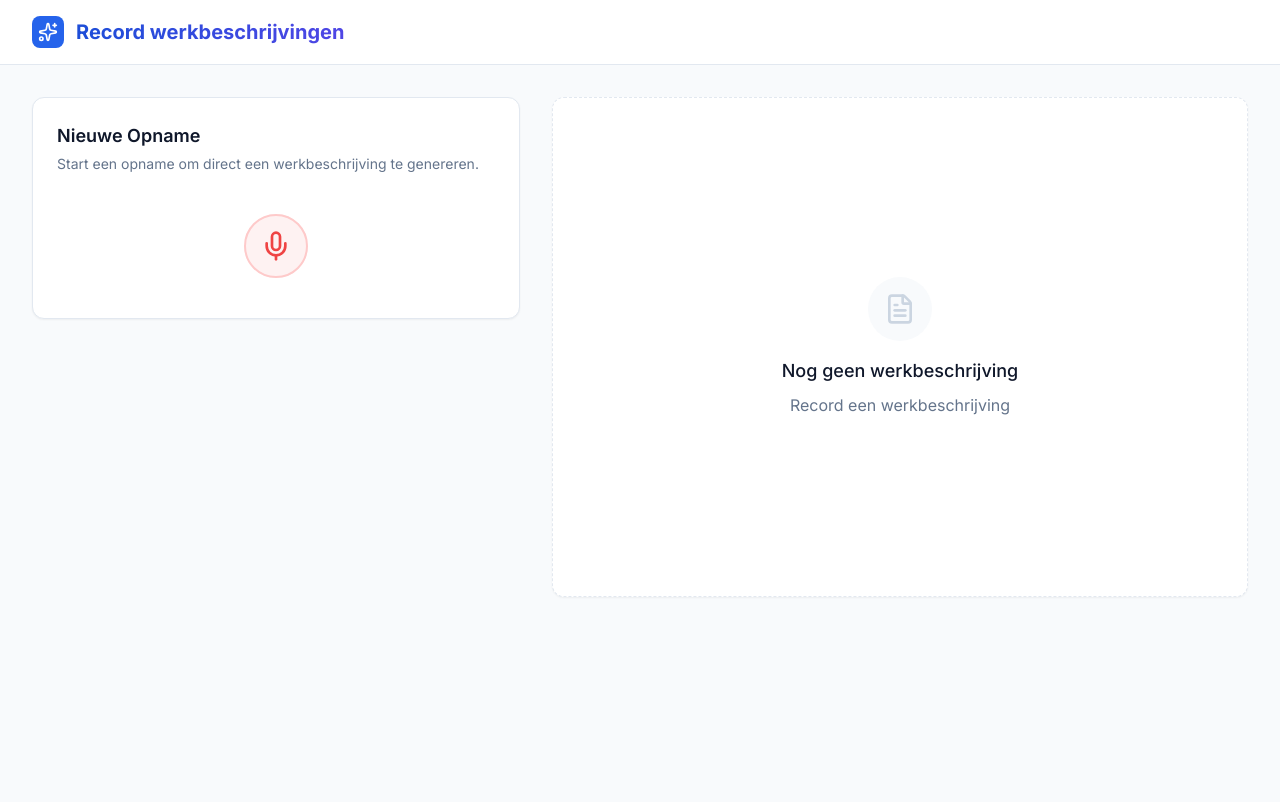
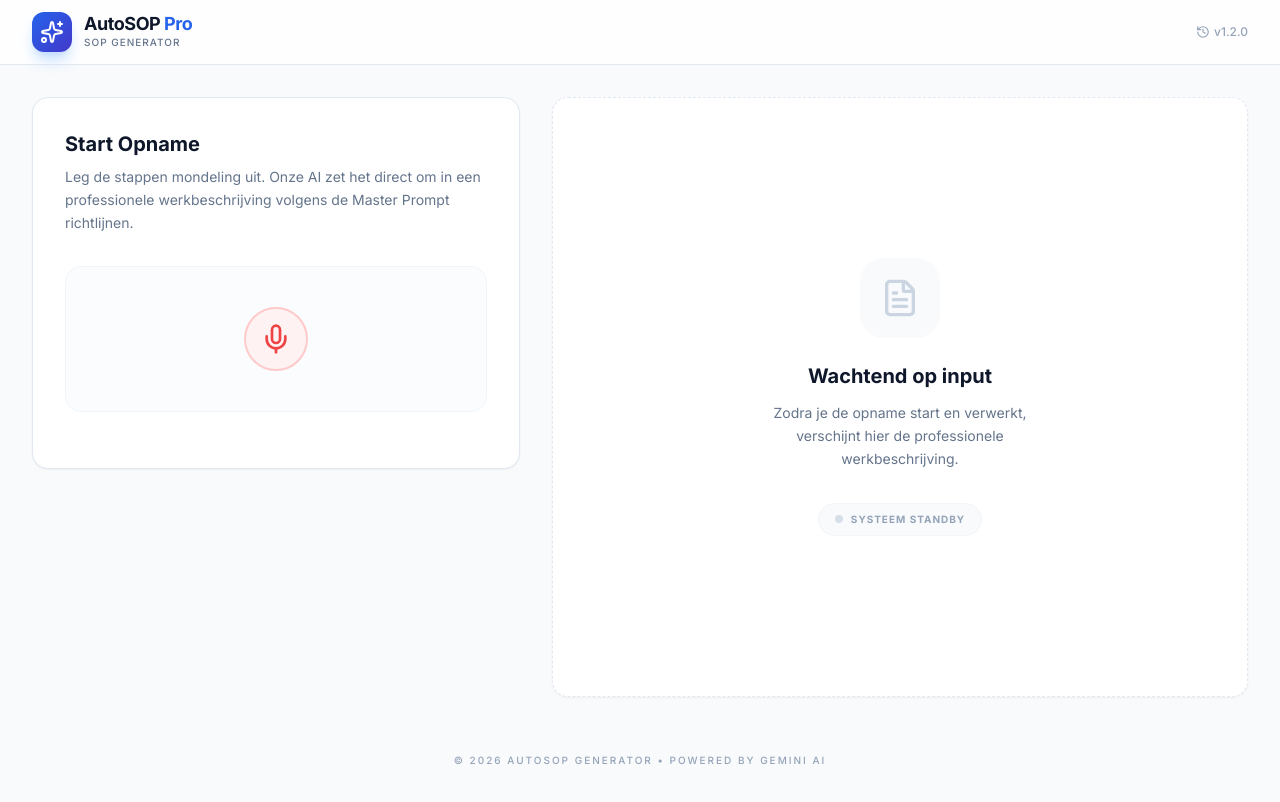
Before and after one commit to erikmeijer72/werkbeschrijvingen, a React (Vite) app: page / in a window 1280 px wide. Shown: the top 802 px of the page. Built offline with nearby package versions, Linux system fonts and the light colour scheme.

Commit message:
AI Studio update 2026-01-10 11:32

```diff
--- a/App.tsx
+++ b/App.tsx
@@ -1,5 +1,6 @@
+
 import React, { useState } from 'react';
-import { Loader2, Sparkles, AlertTriangle, FileText, Mail, Send } from 'lucide-react';
+import { Loader2, Sparkles, AlertTriangle, FileText, Mail, Send, History, CheckCircle2 } from 'lucide-react';
 import FileUploader from './components/FileUploader';
 import SopDisplay from './components/SopDisplay';
 import { generateSOP } from './services/geminiService';
@@ -47,7 +48,7 @@ function App() {
     } catch (err: any) {
       console.error(err);
       setStatus(FileStatus.ERROR);
-      setError(err.message || "An unexpected error occurred while processing the file.");
+      setError(err.message || "Er is een onverwachte fout opgetreden bij het verwerken.");
     }
   };
 
@@ -64,7 +65,6 @@ function App() {
       setEmailStatus('copied');
       setTimeout(() => setEmailStatus('idle'), 4000);
 
-      // Try to find the title in the markdown result (first line starting with #)
       const lines = result.split('\n');
       const titleLine = lines.find(line => line.trim().startsWith('# '));
       const cleanTitle = titleLine
@@ -72,12 +72,11 @@ function App() {
         : `Werkbeschrijving - ${new Date().toLocaleDateString('nl-NL')}`;
 
       const subject = encodeURIComponent(cleanTitle);
-      const body = "";
+      const body = encodeURIComponent("Zie de bijgevoegde werkbeschrijving (gekopieerd naar klembord).\n\nMet vriendelijke groet,");
 
       return { subject, body };
     } catch (err) {
       console.error('Failed to copy text: ', err);
-      alert('Kon tekst niet kopiëren naar klembord. Kopieer handmatig.');
       return null;
     }
   };
@@ -85,128 +84,164 @@ function App() {
   const handleSendEmail = async () => {
     const data = await prepareEmailData();
     if (!data) return;
-
     window.location.href = `mailto:${DEFAULT_RECIPIENT}?subject=${data.subject}&body=${data.body}`;
   };
 
   return (
-    <div className="min-h-screen bg-slate-50 text-slate-900 pb-12">
-      <header className="bg-white border-b border-slate-200 sticky top-0 z-10">
+    <div className="min-h-screen bg-slate-50 text-slate-900 pb-12 flex flex-col">
+      <header className="bg-white border-b border-slate-200 sticky top-0 z-20 backdrop-blur-md bg-white/80">
         <div className="max-w-7xl mx-auto px-4 sm:px-6 lg:px-8 h-16 flex items-center justify-between">
           <div className="flex items-center space-x-3">
-            <div className="w-8 h-8 bg-blue-600 rounded-lg flex items-center justify-center text-white">
-              <Sparkles className="w-5 h-5" />
+            <div className="w-10 h-10 bg-gradient-to-br from-blue-600 to-indigo-700 rounded-xl flex items-center justify-center text-white shadow-blue-200 shadow-lg">
+              <Sparkles className="w-6 h-6" />
             </div>
-            <h1 className="text-xl font-bold bg-clip-text text-transparent bg-gradient-to-r from-blue-700 to-indigo-600">
-              Record werkbeschrijvingen
+            <div>
+              <h1 className="text-lg font-extrabold tracking-tight text-slate-900 leading-none">
+                AutoSOP <span className="text-blue-600">Pro</span>
               </h1>
+              <p className="text-[10px] text-slate-500 font-medium uppercase tracking-widest mt-0.5">SOP Generator</p>
+            </div>
+          </div>
+          <div className="hidden sm:flex items-center space-x-4">
+             <div className="flex items-center space-x-1 text-slate-400 text-xs font-medium">
+                <History className="w-3.5 h-3.5" />
+                <span>v1.2.0</span>
+             </div>
           </div>
         </div>
       </header>
 
-      <main className="max-w-7xl mx-auto px-4 sm:px-6 lg:px-8 py-8">
-        <div className="grid grid-cols-1 lg:grid-cols-12 gap-8 h-full">
+      <main className="max-w-7xl mx-auto px-4 sm:px-6 lg:px-8 py-8 flex-1">
+        <div className="grid grid-cols-1 lg:grid-cols-12 gap-8 items-start">
 
           <div className="lg:col-span-5 space-y-6">
-            <div className="bg-white rounded-xl shadow-sm border border-slate-200 p-6">
-              <h2 className="text-lg font-semibold mb-1">Nieuwe Opname</h2>
-              <p className="text-slate-500 text-sm mb-6">Start een opname om direct een werkbeschrijving te genereren.</p>
+            <section className="bg-white rounded-2xl shadow-sm border border-slate-200 p-8">
+              <div className="mb-8">
+                <h2 className="text-xl font-bold text-slate-900 mb-2">Start Opname</h2>
+                <p className="text-slate-500 text-sm leading-relaxed">
+                  Leg de stappen mondeling uit. Onze AI zet het direct om in een professionele werkbeschrijving volgens de Master Prompt richtlijnen.
+                </p>
+              </div>
 
+              <div className="bg-slate-50/50 rounded-2xl p-6 border border-slate-100 mb-6">
                 <FileUploader
                   selectedFile={file}
                   onFileSelect={setFile}
                   onClear={handleClear}
                   disabled={status === FileStatus.PROCESSING || status === FileStatus.READING}
                 />
+              </div>
 
               {file && (status === FileStatus.IDLE || status === FileStatus.COMPLETE) && (
-                <div className="mt-6">
+                <div className="space-y-3 animate-in fade-in slide-in-from-top-4">
                   <button
                     onClick={handleProcess}
-                    className="w-full flex items-center justify-center space-x-2 bg-blue-600 hover:bg-blue-700 text-white font-medium py-3 px-4 rounded-xl transition-all shadow-md hover:shadow-lg transform active:scale-[0.98]"
+                    className="w-full flex items-center justify-center space-x-2 bg-blue-600 hover:bg-blue-700 text-white font-bold py-4 px-6 rounded-2xl transition-all shadow-lg shadow-blue-100 hover:shadow-blue-200 transform active:scale-[0.98]"
                   >
                     <Sparkles className="w-5 h-5" />
-                    <span>{status === FileStatus.COMPLETE ? "Opnieuw genereren" : "Genereer werkbeschrijving"}</span>
+                    <span>{status === FileStatus.COMPLETE ? "Opnieuw genereren" : "Genereer Werkbeschrijving"}</span>
                   </button>
+                  {status === FileStatus.COMPLETE && (
+                    <p className="text-center text-[10px] text-slate-400 font-medium">Klaar! Bekijk het resultaat rechts.</p>
+                  )}
                 </div>
               )}
 
               {(status === FileStatus.READING || (status === FileStatus.PROCESSING && !result)) && (
-                <div className="mt-6 bg-blue-50 border border-blue-100 rounded-xl p-4 flex flex-col items-center text-center">
-                  <Loader2 className="w-8 h-8 text-blue-500 animate-spin mb-3" />
-                  <h3 className="font-medium text-blue-900">
-                    {status === FileStatus.READING ? "Audio verwerken..." : "Schrijven..."}
+                <div className="bg-blue-50 border border-blue-100 rounded-2xl p-8 flex flex-col items-center text-center animate-pulse">
+                  <div className="relative mb-4">
+                    <Loader2 className="w-10 h-10 text-blue-600 animate-spin" />
+                    <Sparkles className="w-4 h-4 text-blue-400 absolute -top-1 -right-1" />
+                  </div>
+                  <h3 className="font-bold text-blue-900 text-lg">
+                    {status === FileStatus.READING ? "Audio laden..." : "SOP Schrijven..."}
                   </h3>
-                  <p className="text-sm text-blue-600 mt-1">
-                    De AI maakt een korte en bondige werkbeschrijving.
+                  <p className="text-sm text-blue-700/70 mt-2 max-w-[200px]">
+                    De AI structureert uw instructies tot een professionele documentatie.
                   </p>
                 </div>
               )}
 
               {error && (
-                <div className="mt-6 bg-red-50 border border-red-100 rounded-xl p-4 flex items-start space-x-3">
-                  <AlertTriangle className="w-5 h-5 text-red-500 flex-shrink-0 mt-0.5" />
+                <div className="bg-red-50 border border-red-100 rounded-2xl p-6 flex items-start space-x-4 animate-in shake">
+                  <div className="bg-red-100 p-2 rounded-lg">
+                    <AlertTriangle className="w-5 h-5 text-red-600" />
+                  </div>
                   <div>
-                    <h3 className="font-medium text-red-900 text-sm">Fout bij verwerken</h3>
-                    <p className="text-xs text-red-700 mt-1">{error}</p>
+                    <h3 className="font-bold text-red-900 text-sm">Verwerkingsfout</h3>
+                    <p className="text-xs text-red-700 mt-1 leading-relaxed">{error}</p>
+                    <button onClick={handleProcess} className="text-xs font-bold text-red-600 mt-3 hover:underline">Opnieuw proberen</button>
                   </div>
                 </div>
               )}
+            </section>
+
+            {status === FileStatus.COMPLETE && result && (
+              <section className="bg-white rounded-2xl shadow-sm border border-slate-200 p-8 animate-in fade-in slide-in-from-bottom-4">
+                <div className="flex items-center space-x-3 mb-6">
+                  <div className="p-3 bg-indigo-50 rounded-xl">
+                    <Mail className="w-6 h-6 text-indigo-600" />
+                  </div>
+                  <div>
+                    <h3 className="text-lg font-bold text-slate-900">Distributie</h3>
+                    <p className="text-xs text-slate-500">Klaar om te delen met het team.</p>
                   </div>
                 </div>
 
-          <div className="lg:col-span-7 flex flex-col gap-6">
-            {result || status === FileStatus.PROCESSING ? (
-              <>
-                <SopDisplay content={result} />
-
-                {status === FileStatus.COMPLETE && (
-                  <div className="bg-white rounded-xl shadow-sm border border-slate-200 p-6 animate-in fade-in slide-in-from-bottom-4 duration-500">
-                    <div className="flex items-center justify-between mb-6">
-                      <div className="flex items-center space-x-2">
-                        <div className="p-2 bg-blue-50 rounded-lg">
-                          <Mail className="w-5 h-5 text-blue-600" />
-                        </div>
-                        <div>
-                          <h3 className="text-lg font-semibold text-slate-900">Distributie</h3>
-                          <p className="text-xs text-slate-500">Verstuur de werkbeschrijving via e-mail.</p>
-                        </div>
+                <div className="space-y-4">
+                  <div className="p-4 bg-slate-50 rounded-xl border border-slate-100 flex items-center justify-between">
+                     <div className="flex flex-col">
+                        <span className="text-[10px] font-bold text-slate-400 uppercase tracking-tighter">Ontvanger</span>
+                        <span className="text-sm font-medium text-slate-700">{DEFAULT_RECIPIENT}</span>
                      </div>
                   </div>
 
-                    <div className="pt-4">
                   <button
                     onClick={handleSendEmail}
-                        className={`w-full flex items-center justify-center space-x-2 py-3 px-4 rounded-xl transition-all shadow-sm ${
+                    className={`w-full group flex items-center justify-center space-x-3 py-4 px-6 rounded-2xl transition-all shadow-md active:scale-[0.98] ${
                       emailStatus === 'copied'
-                            ? 'bg-green-600 text-white hover:bg-green-700'
-                            : 'bg-slate-900 text-white hover:bg-slate-800'
+                        ? 'bg-green-600 text-white shadow-green-100'
+                        : 'bg-slate-900 text-white shadow-slate-200 hover:bg-slate-800'
                     }`}
                   >
-                        <Send className="w-5 h-5" />
-                        <span className="font-medium">
-                          {emailStatus === 'copied' ? 'Tekst Gekopieerd & Mail Openen' : `Mail versturen`}
+                    {emailStatus === 'copied' ? <CheckCircle2 className="w-5 h-5" /> : <Send className="w-5 h-5 group-hover:translate-x-1 group-hover:-translate-y-1 transition-transform" />}
+                    <span className="font-bold">
+                      {emailStatus === 'copied' ? 'Tekst Gekopieerd & Mail Openen' : `Verstuur via Email`}
                     </span>
                   </button>
                 </div>
+              </section>
+            )}
           </div>
-                )}
-              </>
+
+          <div className="lg:col-span-7 h-full min-h-[600px] lg:sticky lg:top-24">
+            {result || status === FileStatus.PROCESSING ? (
+              <div className="h-full flex flex-col">
+                <SopDisplay content={result} />
+              </div>
             ) : (
-              <div className="h-full min-h-[500px] bg-white rounded-xl shadow-sm border border-slate-200 border-dashed flex flex-col items-center justify-center p-12 text-center">
-                <div className="w-16 h-16 bg-slate-50 rounded-full flex items-center justify-center mb-4">
-                  <FileText className="w-8 h-8 text-slate-300" />
+              <div className="h-full bg-white rounded-2xl shadow-sm border border-slate-200 border-dashed flex flex-col items-center justify-center p-12 text-center group">
+                <div className="w-20 h-20 bg-slate-50 rounded-3xl flex items-center justify-center mb-6 group-hover:scale-110 transition-transform duration-500">
+                  <FileText className="w-10 h-10 text-slate-300" />
                 </div>
-                <h3 className="text-slate-900 font-medium text-lg">Nog geen werkbeschrijving</h3>
-                <p className="text-slate-500 max-w-sm mt-2">
-                  Record een werkbeschrijving
+                <h3 className="text-slate-900 font-bold text-xl">Wachtend op input</h3>
+                <p className="text-slate-500 max-w-xs mt-3 text-sm leading-relaxed">
+                  Zodra je de opname start en verwerkt, verschijnt hier de professionele werkbeschrijving.
                 </p>
+                <div className="mt-8 flex items-center space-x-2 px-4 py-2 bg-slate-50 rounded-full border border-slate-100">
+                   <div className="w-2 h-2 bg-slate-300 rounded-full animate-pulse"></div>
+                   <span className="text-[10px] font-bold text-slate-400 uppercase tracking-widest">Systeem Standby</span>
+                </div>
               </div>
             )}
           </div>
 
         </div>
       </main>
+
+      <footer className="max-w-7xl mx-auto px-4 sm:px-6 lg:px-8 py-6 text-center text-slate-400 text-[10px] font-medium uppercase tracking-[0.2em]">
+        © {new Date().getFullYear()} AutoSOP Generator • Powered by Gemini AI
+      </footer>
     </div>
   );
 }
```
Also changed, not shown: constants.ts (+17 -12 lines). Lines whose indentation alone changed are shown as unchanged.
